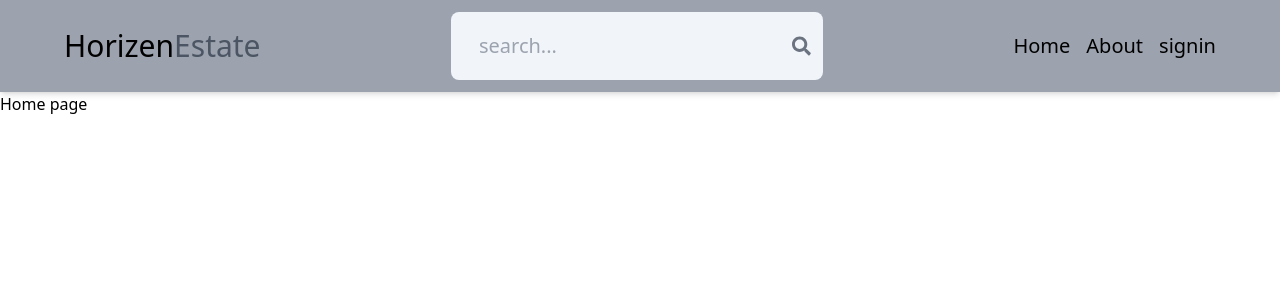
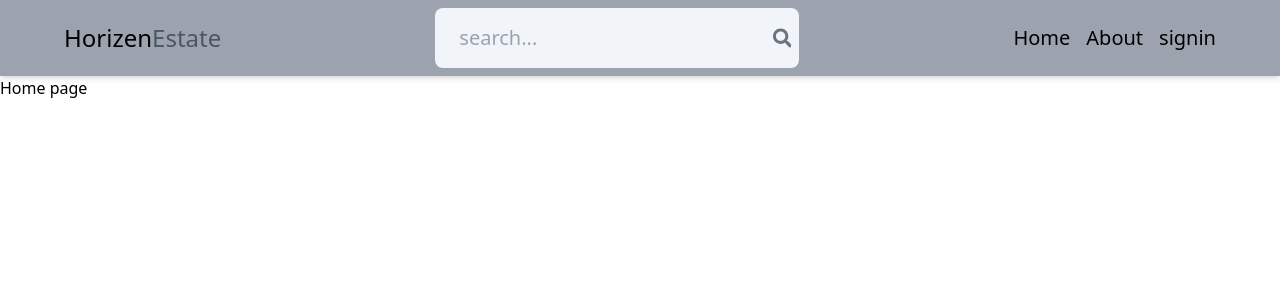
Before and after one commit to rizwan-signon/Horizen-estate, a React (Vite) app in the folder client/: page / in a window 1280 px wide. Shown: the top 300 px of the page. Built offline with nearby package versions, Linux system fonts and the light colour scheme.

Commit message:
update header

```diff
--- a/client/src/components/Header.jsx
+++ b/client/src/components/Header.jsx
@@ -2,22 +2,22 @@ import { FaSearch } from "react-icons/fa";
 import { Link } from "react-router-dom";
 const Header = () => {
   return (
-    <header className=" bg-gray-400 p-3 shadow-md">
+    <header className=" bg-gray-400 p-2 shadow-md">
       <nav className=" flex items-center justify-between max-w-6xl mx-auto">
-        <h1 className="text-sm font-medium sm:text-3xl flex flex-col sm:flex-row">
+        <h1 className="text-sm font-medium sm:text-2xl flex flex-col sm:flex-row">
           <span>Horizen</span>
           <span className="text-gray-600">Estate</span>
         </h1>
         <form
           action="#"
-          className=" flex items-center p-3 bg-slate-100 rounded-lg"
+          className=" flex items-center p-2 bg-slate-100 rounded-lg"
         >
           <input
             type="text"
             placeholder="search..."
             className=" bg-transparent py-0 sm:py-2 text-xl rounded-xl px-4 focus:outline-none w-24 sm:w-full"
           />
-          <FaSearch className="text-xl text-gray-500" />
+          <FaSearch className="text-xl text-gray-500 cursor-pointer" />
         </form>
         <ul className="flex items-center space-x-4">
           <li className=" hidden text-xl sm:inline hover:underline">
```
